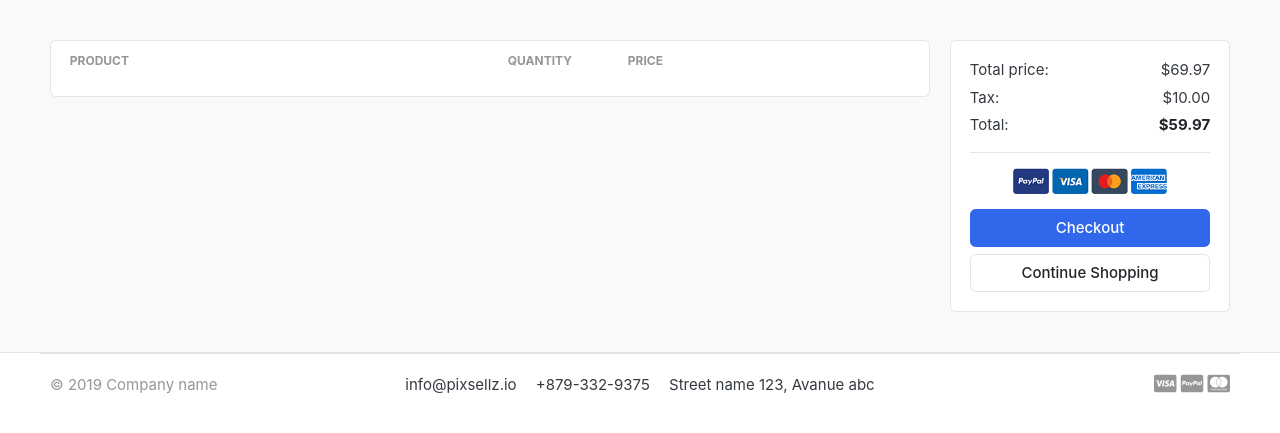
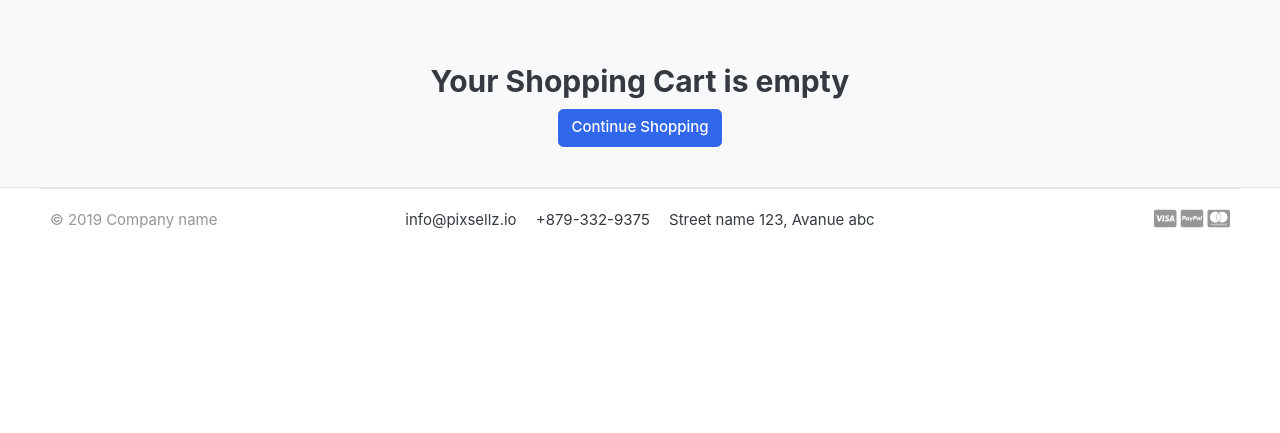
Before and after one commit to omeddo/class_project, a Django app: page /cart/ in a window 1280 px wide. Shown: the part 118-551 px from the top of the page. Run offline with Django 4.2, Linux system fonts and the light colour scheme; tables that the repository leaves empty hold one stand-in row (values such as "Sample post"); lists and menus that the app fills with data are empty; some libraries are stand-ins or nearby versions; some web fonts are replaced.

Commit message:
new files

```diff
--- a/carts/views.py
+++ b/carts/views.py
@@ -35,23 +35,37 @@ def add_cart(request, product_id):
 
     cart.save()
 
-    try:
-        cart_item = CartItem.objects.create(product=product, quantity = 1, cart=cart)
-        if len(product_variation) > 0:
-            cart_item.variations.clear()
-            for item in product_variation:
-                cart_item.variations.add(item)
-        # cart_item.quantity += 1 # cart_item.quantity = cart_item.quantity +1
-        cart_item.save()
-    except CartItem.DoesNotExist:
+    is_cart_item_exists = CartItem.objects.filter(product=product, cart=cart).exists()
+
+    if is_cart_item_exists:
+        cart_item = CartItem.objects.filter(product=product, cart=cart)
+        ex_var_list = []
+        id          = []
+        for item in cart_item:
+            existing_variation = item.variations.all()
+            ex_var_list.append(existing_variation)
+            id.append(item.id)
+        if product_variation in ex_var_list:
+            index = ex_var_list.index(product_variation)
+            item_id = id[index]
+            item = CartItem.objects.get(product=product, id=item_id)
+            item.quantity += 1
+            item.save()
+        else:
+            item = CartItem.objects.create(product=product, quantity=1, cart=cart)
+            if len(product_variation) > 0:
+                item.variations.clear()
+                item.variations.add(* product_variation)
+                item.save()
+    else:
         cart_item = CartItem.objects.create(
             product = product,
             quantity = 1,
             cart = cart
         )
         if len(product_variation) > 0:
-            for item in product_variation:
-                cart_item.variations.add(item)
+            cart_item.variations.clear()
+            cart_item.variations.add(* product_variation)
         cart_item.save()
     return redirect('cart')
 
--- a/templates/store/cart.html
+++ b/templates/store/cart.html
@@ -1,11 +1,18 @@
-{%extends 'base.html'%}
-{%load static%}
+{% extends 'base.html'%}
+{% load static %}
+{% block content%}
 
-
-{%block content%}
 
 <section class="section-content padding-y bg">
     <div class="container">
+  {% if not cart_items%}
+  <br>
+  <!-- message -->
+  <h2 class="text-center">Your Shopping Cart is empty</h2>
+        <div class="text-center">
+            <a href="{% url 'store' %}" class="btn btn-primary">Continue Shopping</a>
+        </div>
+  {% else %}
 
     <!-- ============================ COMPONENT 1 ================================= -->
 
@@ -64,7 +71,6 @@
             </td>
         </tr>
     {% endfor %}
-
     </tbody>
     </table>
     </div> <!-- card.// -->
@@ -76,22 +82,22 @@
             <div class="card-body">
                 <dl class="dlist-align">
                   <dt>Total price:</dt>
-              <dd class="text-right">$69.97</dd>
+                  <dd class="text-right">ksh{{total}}</dd>
                 </dl>
                 <dl class="dlist-align">
                   <dt>Tax:</dt>
-              <dd class="text-right"> $10.00</dd>
+                  <dd class="text-right">Ksh {{tax}}</dd>
                 </dl>
                 <dl class="dlist-align">
                   <dt>Total:</dt>
-              <dd class="text-right text-dark b"><strong>$59.97</strong></dd>
+                  <dd class="text-right text-dark b"><strong>Ksh {{grand_total}}</strong></dd>
                 </dl>
                 <hr>
                 <p class="text-center mb-3">
-               <img src="{%static './images/misc/payments.png'%}" height="26">
+                    <img src="{%static './images/misc/payments.png' %}" height="26">
                 </p>
                 <a href="./place-order.html" class="btn btn-primary btn-block"> Checkout </a>
-            <a href="./store.html" class="btn btn-light btn-block">Continue Shopping</a>
+                <a href="{% url 'store' %}" class="btn btn-light btn-block">Continue Shopping</a>
             </div> <!-- card-body.// -->
             </div> <!-- card.// -->
 
@@ -100,8 +106,9 @@
 
     </div> <!-- row.// -->
     <!-- ============================ COMPONENT 1 END .// ================================= -->
-
+    {% endif %}
     </div> <!-- container .//  -->
     </section>
+    <!-- ========================= SECTION CONTENT END// ========================= -->
 
 {%endblock%}
```
Lines whose indentation alone changed are shown as unchanged.
